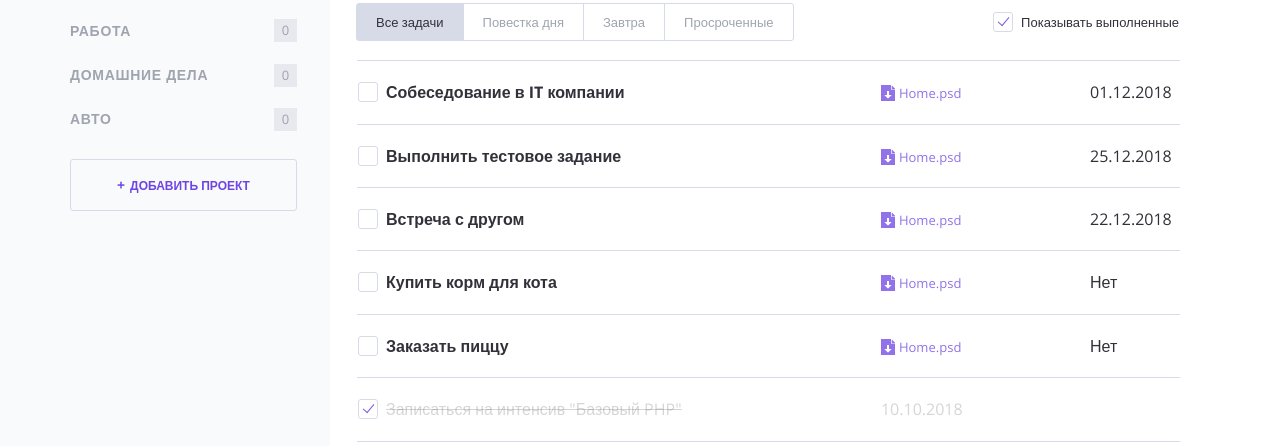
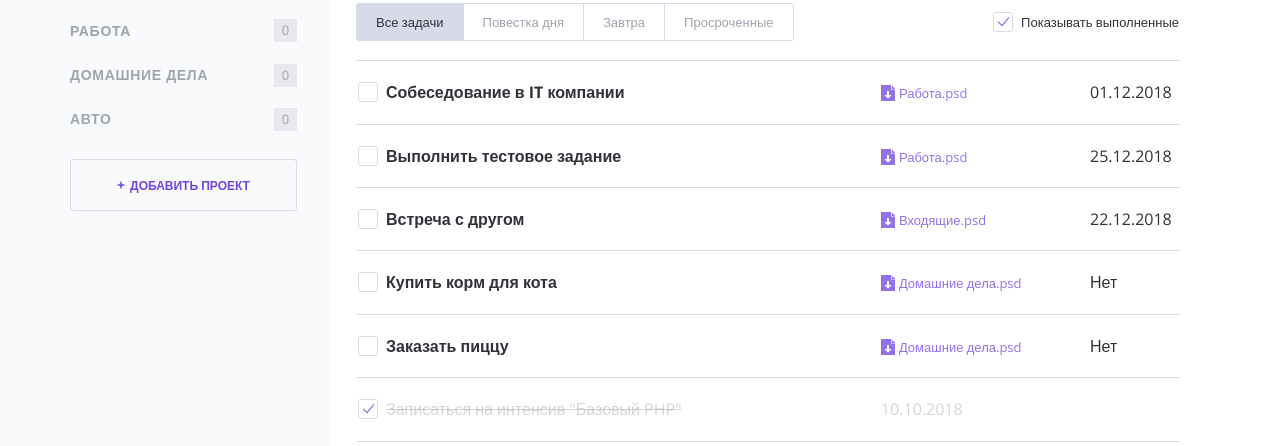
Before and after one commit to AnVP/486323-doingsdone, a PHP site: page / in a window 1280 px wide. Shown: the part 218-664 px from the top of the page. Run offline with PHP 8.4, Linux system fonts and the light colour scheme.

Commit message:
Заменяет ссылку на данные из массива

```diff
--- a/index.php
+++ b/index.php
@@ -141,7 +141,7 @@
                         </td>
 
                         <td class="task__file">
-                            <a class="download-link" href="#">Home.psd</a>
+                            <a class="download-link" href="#"><?=$item['category']; ?>.psd</a>
                         </td>
 
                         <td class="task__date"><?=$item['date']; ?></td>
```
